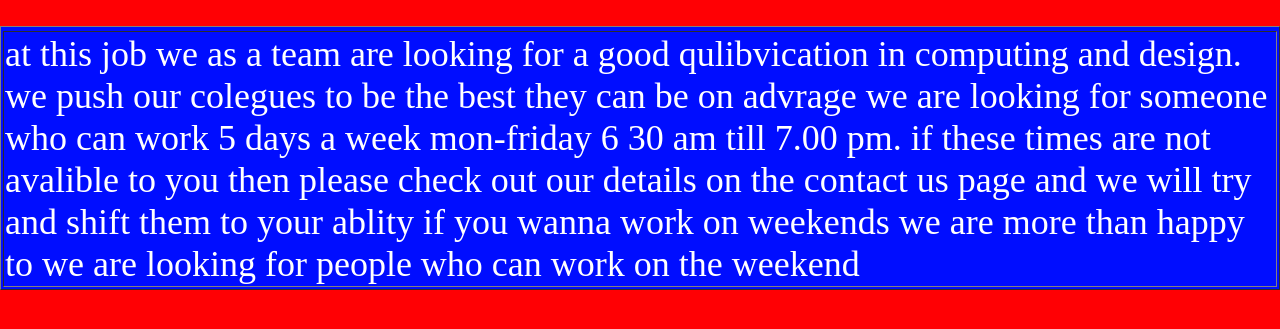
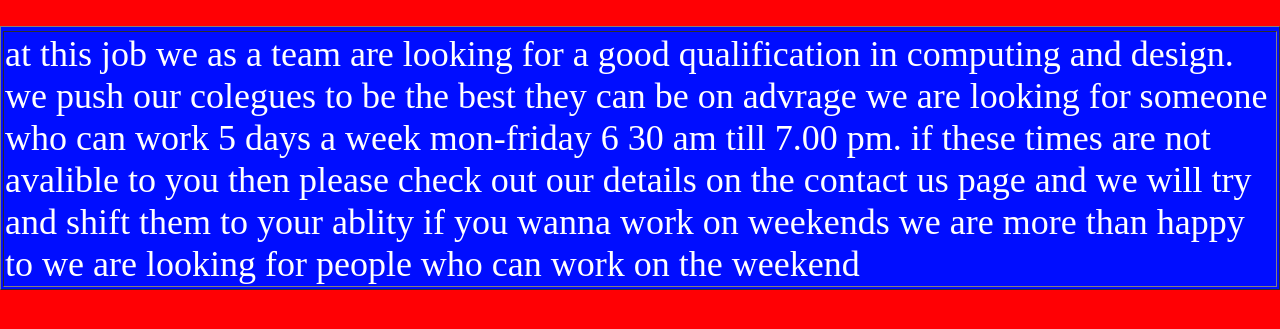
Before and after one commit to kaijohnson226/hotbeans-3.0, a plain HTML site: page links to web devlopment.html in a window 1280 px wide. Shown: the part 299-628 px from the top of the page. Drawn offline with Linux system fonts and the light colour scheme; a web font is replaced by a local one.

```diff
--- a/links to web devlopment.html
+++ b/links to web devlopment.html
@@ -209,7 +209,7 @@ ul li{
 
     </tr>
     <tr>
-      <td height="194" style="color: #FFFFFF; font-size: 36px;">at this job we as a team are looking for a good qulibvication in computing and design. we push our colegues to be the best they can be on advrage we are looking for someone who can work 5 days a week mon-friday 6 30 am till 7.00 pm. if these times are not avalible to you then please check out our details on the contact us page and we will try and shift them to your ablity if you wanna work on weekends we are more than happy to we are looking for people who can work on the weekend </td>
+      <td height="194" style="color: #FFFFFF; font-size: 36px;">at this job we as a team are looking for a good qualification in computing and design. we push our colegues to be the best they can be on advrage we are looking for someone who can work 5 days a week mon-friday 6 30 am till 7.00 pm. if these times are not avalible to you then please check out our details on the contact us page and we will try and shift them to your ablity if you wanna work on weekends we are more than happy to we are looking for people who can work on the weekend </td>
     </tr>
   </tbody>
 </table>
```
